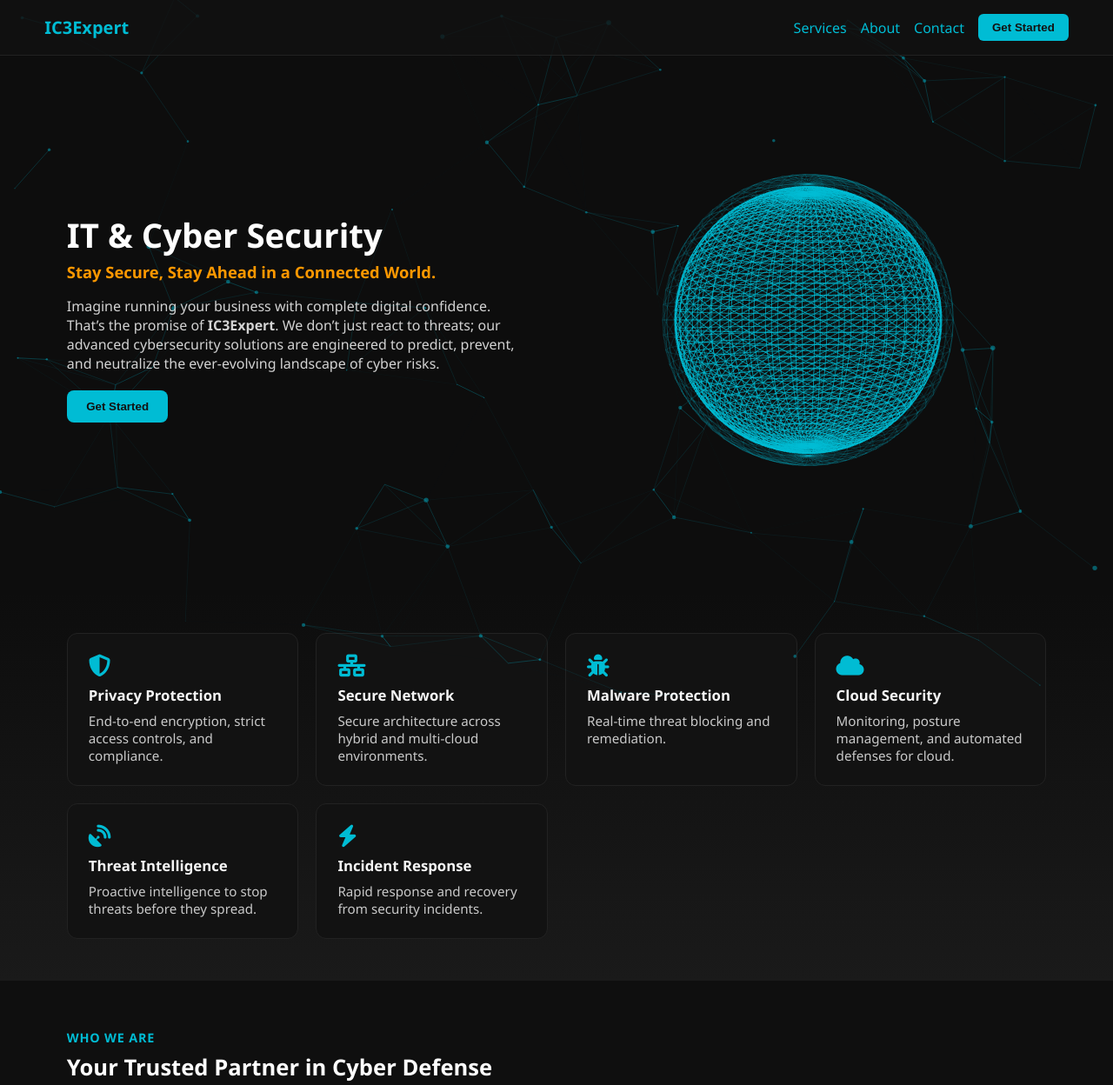
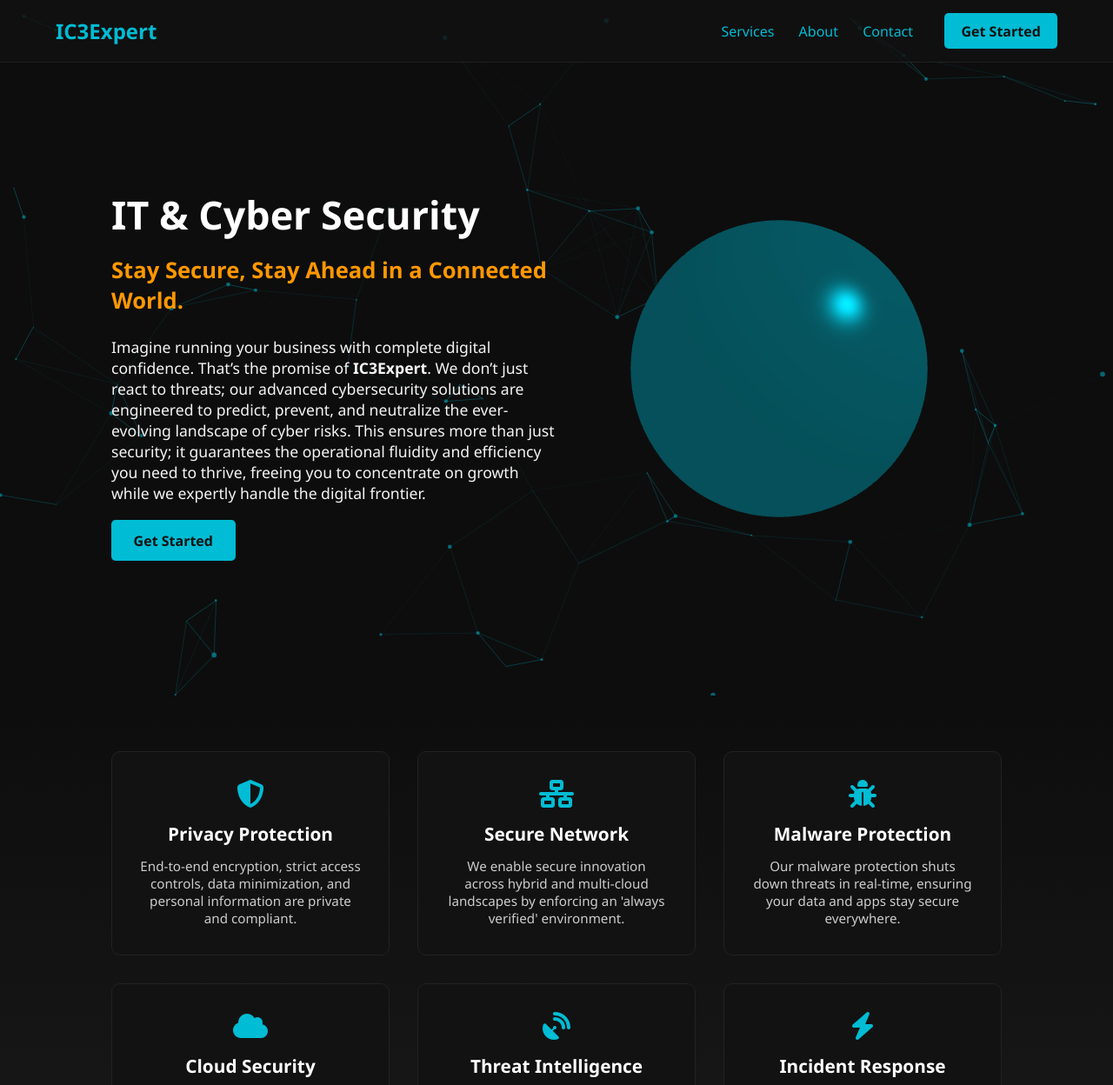
Before and after one commit to sabash444/index.html, a plain HTML site: page index.html in a window 1280 px wide. Shown: the top 1248 px of the page at 87% size. Drawn offline with nearby package versions, Linux system fonts and the light colour scheme; animation ran at ten frames a second.

Commit message:
Update index.html

```diff
--- a/index.html
+++ b/index.html
@@ -6,89 +6,231 @@
   <title>IC3Expert - IT & Cybersecurity Solutions</title>
   <link rel="stylesheet" href="https://cdnjs.cloudflare.com/ajax/libs/font-awesome/6.4.0/css/all.min.css">
   <style>
-    /* --- Reset & base --- */
-    *{box-sizing:border-box;margin:0;padding:0}
-    html,body{height:100%}
-    body{
+    * {
+      margin: 0;
+      padding: 0;
+      box-sizing: border-box;
+    }
+    body {
       font-family: "Segoe UI", Tahoma, Geneva, Verdana, sans-serif;
-      background:#0d0d0d;color:#f5f5f5;overflow-x:hidden;
-      -webkit-font-smoothing:antialiased;-moz-osx-font-smoothing:grayscale;
+      background-color: #0d0d0d;
+      color: #f5f5f5;
+      overflow-x: hidden;
     }
-    a{color:#00bcd4;text-decoration:none}
-    a:hover{color:#ff9800}
-
-    /* --- Header --- */
-    header{background:#121212cc;padding:1rem 4%;display:flex;justify-content:space-between;align-items:center;border-bottom:1px solid #222;position:fixed;width:100%;top:0;z-index:1100}
-    header h1{font-size:1.25rem;color:#00bcd4;font-weight:700}
-    nav{display:flex;align-items:center;gap:.75rem}
-    .nav-links{display:flex;gap:1rem;align-items:center}
-    .btn-nav{padding:.5rem 1rem;background:#00bcd4;color:#121212;border-radius:6px;font-weight:700;border:none}
-    .btn-nav:hover{background:#ff9800;color:#fff}
-
-    /* hamburger */
-    .hamburger{display:none;width:36px;height:36px;border-radius:6px;border:1px solid #222;background:transparent;align-items:center;justify-content:center;cursor:pointer}
-    .hamburger span{display:block;width:18px;height:2px;background:#cfe;position:relative}
-    .hamburger span::before,.hamburger span::after{content:'';position:absolute;width:18px;height:2px;background:#cfe;left:0}
-    .hamburger span::before{top:-6px}
-    .hamburger span::after{top:6px}
-
-    /* --- Particles background covers hero only --- */
-    #particles-js{position:absolute;top:0;left:0;width:100%;height:100vh;z-index:0}
-
-    /* --- Hero --- */
-    .hero{display:grid;grid-template-columns:1fr 1fr;align-items:center;gap:2rem;padding:7.5rem 6% 4rem;position:relative;min-height:85vh}
-    .hero-content{z-index:2;padding-right:1rem}
-    .hero h2{font-size:2.4rem;line-height:1.05;color:#fff;font-weight:800;margin-bottom:.6rem}
-    .hero h3{font-size:1.15rem;margin-bottom:1rem;color:#ff9800;font-weight:600}
-    .hero p{font-size:1rem;color:#d3d3d3;max-width:640px;margin-bottom:1.25rem}
-    .btn-primary{padding:.7rem 1.4rem;background:#00bcd4;color:#121212;border-radius:8px;font-weight:700;border:none}
-
-    #globe-container{width:100%;height:360px;max-width:560px;margin:0 auto;z-index:1}
-
-    /* --- Services --- */
-    .services{background:linear-gradient(180deg,#0d0d0d,#1a1a1a);padding:3rem 6%;display:grid;grid-template-columns:repeat(auto-fit,minmax(220px,1fr));gap:1.25rem}
-    .service-box{background:#121212;padding:1.5rem;border-radius:12px;border:1px solid #222;transition:transform .28s ease,border-color .28s}
-    .service-box:hover{transform:translateY(-8px);border-color:#00bcd4}
-    .service-box i{font-size:1.6rem;color:#00bcd4;margin-bottom:.6rem}
-    .service-box h4{font-size:1.05rem;margin-bottom:.5rem}
-    .service-box p{color:#c9c9c9;font-size:.95rem}
-
-    /* --- About --- */
-    .about{display:grid;grid-template-columns:1fr 1fr;gap:2rem;align-items:center;padding:3.5rem 6%;background:#0f0f0f}
-    .about-text h3{color:#00bcd4;font-size:.9rem;margin-bottom:.4rem;letter-spacing:.8px}
-    .about-text h2{font-size:1.6rem;margin-bottom:.8rem;color:#fff}
-    .about-text p{color:#cfcfcf;margin-bottom:1rem;line-height:1.6}
-    .progress-bar{background:#222;border-radius:999px;overflow:hidden;margin:.5rem 0}
-    .progress{height:10px;background:linear-gradient(90deg,#00bcd4,#008c9e);width:0;transition:width 1.2s ease}
-    .about-img img{width:100%;border-radius:10px;box-shadow:0 8px 30px rgba(0,188,212,.16)}
-
-    /* --- Footer --- */
-    footer{text-align:center;padding:1.5rem;background:#121212;border-top:1px solid #333;color:#aaa}
-
-    /* --- Responsive breakpoints --- */
-    @media (max-width:1024px){
-      .hero{grid-template-columns:1fr;min-height:80vh;padding-top:8.5rem}
-      #globe-container{order:2;height:320px}
-      .hero-content{text-align:left}
+    a {
+      color: #00bcd4;
+      text-decoration: none;
     }
-    @media (max-width:768px){
-      header{padding:1rem 4%}
-      .nav-links{display:none;}
-      .hamburger{display:flex}
-      .hero{padding-top:7rem}
-      .hero h2{font-size:1.9rem}
-      .hero h3{font-size:1.05rem}
-      #globe-container{height:300px}
-      .about{grid-template-columns:1fr;gap:1.25rem}
-      .about-img img{max-height:360px;object-fit:cover}
-      .services{padding:2rem 4%}
+    a:hover {
+      color: #ff9800;
     }
-    @media (max-width:480px){
-      .hero h2{font-size:1.6rem}
-      .hero p{font-size:.95rem}
-      .btn-primary{padding:.6rem 1rem}
-      #globe-container{height:240px}
-      .service-box{padding:1rem}
+    header {
+      background: #121212cc;
+      padding: 1.2rem 5%;
+      display: flex;
+      justify-content: space-between;
+      align-items: center;
+      border-bottom: 1px solid #222;
+      position: fixed;
+      width: 100%;
+      top: 0;
+      z-index: 1000;
+    }
+    header h1 {
+      font-size: 1.5rem;
+      color: #00bcd4;
+      font-weight: 700;
+    }
+    nav a {
+      margin-left: 1.5rem;
+      font-weight: 500;
+    }
+    .btn-nav {
+      margin-left: 2rem;
+      padding: 0.6rem 1.2rem;
+      background: #00bcd4;
+      color: #121212;
+      border-radius: 5px;
+      font-weight: bold;
+      transition: background 0.3s;
+    }
+    .btn-nav:hover {
+      background: #ff9800;
+      color: #fff;
+    }
+    .hero {
+      display: grid;
+      grid-template-columns: 1fr 1fr;
+      align-items: center;
+      padding: 8rem 10% 5rem 10%;
+      position: relative;
+      min-height: 100vh;
+    }
+    .hero-content {
+      z-index: 2;
+    }
+    .hero h2 {
+      font-size: 2.8rem;
+      margin-bottom: 1rem;
+      color: #ffffff;
+      font-weight: 800;
+    }
+    .hero h3 {
+      font-size: 1.6rem;
+      margin-bottom: 1.5rem;
+      font-weight: 600;
+      color: #ff9800;
+    }
+    .hero p {
+      font-size: 1.1rem;
+      margin-bottom: 2rem;
+      max-width: 600px;
+    }
+    .btn-primary {
+      padding: 0.8rem 1.6rem;
+      background: #00bcd4;
+      color: #121212;
+      border-radius: 5px;
+      font-weight: bold;
+      transition: background 0.3s;
+    }
+    .btn-primary:hover {
+      background: #ff9800;
+      color: #fff;
+    }
+    #particles-js {
+      position: absolute;
+      top: 0;
+      left: 0;
+      width: 100%;
+      height: 100%;
+      z-index: 0;
+    }
+    #globe-container {
+      width: 100%;
+      height: 400px;
+    }
+    /* Services Section */
+    .services {
+      background: linear-gradient(180deg, #0d0d0d, #1a1a1a);
+      padding: 4rem 10%;
+      display: grid;
+      grid-template-columns: repeat(auto-fit, minmax(250px, 1fr));
+      gap: 2rem;
+      text-align: center;
+    }
+    .service-box {
+      background: #121212;
+      padding: 2rem;
+      border-radius: 10px;
+      border: 1px solid #222;
+      transition: transform 0.3s, border-color 0.3s;
+    }
+    .service-box:hover {
+      transform: translateY(-8px);
+      border-color: #00bcd4;
+    }
+    .service-box i {
+      font-size: 2rem;
+      color: #00bcd4;
+      margin-bottom: 1rem;
+    }
+    .service-box h4 {
+      font-size: 1.3rem;
+      margin-bottom: 0.8rem;
+      color: #fff;
+    }
+    .service-box p {
+      font-size: 0.95rem;
+      color: #ccc;
+    }
+    /* About Section */
+    .about {
+      display: grid;
+      grid-template-columns: 1fr 1fr;
+      align-items: center;
+      gap: 3rem;
+      padding: 5rem 10%;
+      background: #0f0f0f;
+    }
+    .about-text h3 {
+      color: #00bcd4;
+      font-size: 1rem;
+      margin-bottom: 0.5rem;
+      letter-spacing: 1px;
+    }
+    .about-text h2 {
+      font-size: 2rem;
+      margin-bottom: 1rem;
+      color: #fff;
+    }
+    .about-text p {
+      margin-bottom: 1.5rem;
+      color: #ccc;
+      line-height: 1.6;
+    }
+    .progress-bar {
+      background: #222;
+      border-radius: 20px;
+      overflow: hidden;
+      margin-bottom: 1rem;
+    }
+    .progress {
+      height: 10px;
+      background: linear-gradient(90deg, #00bcd4, #008c9e);
+      width: 0;
+      transition: width 1.5s ease-in-out;
+    }
+    .about img {
+      width: 100%;
+      border-radius: 10px;
+      box-shadow: 0px 0px 20px rgba(0, 188, 212, 0.3);
+    }
+    footer {
+      text-align: center;
+      padding: 1.5rem;
+      background: #121212;
+      border-top: 1px solid #333;
+      font-size: 0.9rem;
+      color: #aaa;
+    }
+    /* Responsive */
+    @media (max-width: 1024px) {
+      .hero {
+        grid-template-columns: 1fr;
+        text-align: center;
+      }
+      .about {
+        grid-template-columns: 1fr;
+      }
+      #globe-container {
+        height: 300px;
+      }
+    }
+    @media (max-width: 768px) {
+      header {
+        flex-direction: column;
+      }
+      nav a {
+        margin: 0 0.8rem;
+      }
+      .hero h2 {
+        font-size: 2.2rem;
+      }
+      .hero h3 {
+        font-size: 1.2rem;
+      }
+    }
+    @media (max-width: 480px) {
+      .hero h2 {
+        font-size: 1.8rem;
+      }
+      .hero h3 {
+        font-size: 1rem;
+      }
+      .hero p {
+        font-size: 0.9rem;
+      }
     }
   </style>
 </head>
@@ -96,43 +238,60 @@
   <header>
     <h1>IC3Expert</h1>
     <nav>
-      <div class="nav-links" id="navLinks">
       <a href="#services">Services</a>
       <a href="#about">About</a>
       <a href="#contact">Contact</a>
-        <button class="btn-nav" onclick="document.getElementById('contact').scrollIntoView({behavior:'smooth'})">Get Started</button>
-      </div>
-      <button class="hamburger" id="hamburger" aria-label="Toggle navigation">
-        <span></span>
-      </button>
+      <a href="#contact" class="btn-nav">Get Started</a>
     </nav>
   </header>
 
-  <!-- particles cover hero area -->
-  <div id="particles-js" aria-hidden="true"></div>
+  <div id="particles-js"></div>
 
-  <main>
-    <section class="hero" id="home">
+  <section class="hero">
     <div class="hero-content">
       <h2>IT & Cyber Security</h2>
       <h3>Stay Secure, Stay Ahead in a Connected World.</h3>
-        <p>Imagine running your business with complete digital confidence. That’s the promise of <strong>IC3Expert</strong>. We don’t just react to threats; our advanced cybersecurity solutions are engineered to predict, prevent, and neutralize the ever-evolving landscape of cyber risks.</p>
-        <button class="btn-primary" onclick="document.getElementById('contact').scrollIntoView({behavior:'smooth'})">Get Started</button>
+      <p>Imagine running your business with complete digital confidence. That’s the promise of <strong>IC3Expert</strong>. We don’t just react to threats; our advanced cybersecurity solutions are engineered to predict, prevent, and neutralize the ever-evolving landscape of cyber risks. This ensures more than just security; it guarantees the operational fluidity and efficiency you need to thrive, freeing you to concentrate on growth while we expertly handle the digital frontier.</p>
+      <a href="#contact" class="btn-primary">Get Started</a>
     </div>
-      <div id="globe-container" aria-hidden="false"></div>
+    <div id="globe-container"></div>
   </section>
 
-    <!-- Services -->
+  <!-- Services Section -->
   <section class="services" id="services">
-      <div class="service-box"><i class="fas fa-shield-alt"></i><h4>Privacy Protection</h4><p>End-to-end encryption, strict access controls, and compliance.</p></div>
-      <div class="service-box"><i class="fas fa-network-wired"></i><h4>Secure Network</h4><p>Secure architecture across hybrid and multi-cloud environments.</p></div>
-      <div class="service-box"><i class="fas fa-bug"></i><h4>Malware Protection</h4><p>Real-time threat blocking and remediation.</p></div>
-      <div class="service-box"><i class="fas fa-cloud"></i><h4>Cloud Security</h4><p>Monitoring, posture management, and automated defenses for cloud.</p></div>
-      <div class="service-box"><i class="fas fa-satellite-dish"></i><h4>Threat Intelligence</h4><p>Proactive intelligence to stop threats before they spread.</p></div>
-      <div class="service-box"><i class="fas fa-bolt"></i><h4>Incident Response</h4><p>Rapid response and recovery from security incidents.</p></div>
+    <div class="service-box">
+      <i class="fas fa-shield-alt"></i>
+      <h4>Privacy Protection</h4>
+      <p>End-to-end encryption, strict access controls, data minimization, and personal information are private and compliant.</p>
+    </div>
+    <div class="service-box">
+      <i class="fas fa-network-wired"></i>
+      <h4>Secure Network</h4>
+      <p>We enable secure innovation across hybrid and multi-cloud landscapes by enforcing an 'always verified' environment.</p>
+    </div>
+    <div class="service-box">
+      <i class="fas fa-bug"></i>
+      <h4>Malware Protection</h4>
+      <p>Our malware protection shuts down threats in real-time, ensuring your data and apps stay secure everywhere.</p>
+    </div>
+    <div class="service-box">
+      <i class="fas fa-cloud"></i>
+      <h4>Cloud Security</h4>
+      <p>Protecting cloud infrastructure and applications with advanced monitoring, compliance enforcement, and automated defenses.</p>
+    </div>
+    <div class="service-box">
+      <i class="fas fa-satellite-dish"></i>
+      <h4>Threat Intelligence</h4>
+      <p>Real-time intelligence and analytics to detect, track, and prevent cyber threats before they impact your business.</p>
+    </div>
+    <div class="service-box">
+      <i class="fas fa-bolt"></i>
+      <h4>Incident Response</h4>
+      <p>Rapid, expert-led response to cyber incidents, minimizing damage and ensuring business continuity.</p>
+    </div>
   </section>
 
-    <!-- About -->
+  <!-- About Section -->
   <section class="about" id="about">
     <div class="about-text">
       <h3>WHO WE ARE</h3>
@@ -142,125 +301,96 @@
       <div class="progress-bar"><div class="progress" style="width:90%"></div></div>
       <label>Resilient Protection</label>
       <div class="progress-bar"><div class="progress" style="width:85%"></div></div>
-        <button class="btn-primary" onclick="document.getElementById('contact').scrollIntoView({behavior:'smooth'})">Get Started</button>
+      <a href="#contact" class="btn-primary">Get Started</a>
     </div>
     <div class="about-img">
-        <!-- generated image placed into project root earlier -->
-        <img src="A_digital_photograph_features_a_portrait_of_an_Afr.png" alt="IT Professional in Blue Shirt and Tie">
+      <img src="A_digital_photograph_features_a_portrait_of_an_Afr.png" alt="IT Professional in Blue Shirt">
     </div>
   </section>
-
-    <!-- Contact (static) -->
-    <section id="contact" style="padding:3rem 6%;background:#090909;">
-      <div style="max-width:900px;margin:0 auto;display:grid;grid-template-columns:1fr;gap:1rem;">
-        <h3 style="color:#00bcd4;margin-bottom:.5rem">Get in touch</h3>
-        <p style="color:#d0d0d0;">Fill the form and we'll respond within 24 hours.</p>
-        <form id="contactForm" style="display:grid;grid-template-columns:1fr 1fr;gap:1rem;">
-          <input type="text" name="name" placeholder="Full name" required style="padding:.8rem;border-radius:8px;border:1px solid #222;background:#0b0b0b;color:#fff">
-          <input type="email" name="email" placeholder="Email" required style="padding:.8rem;border-radius:8px;border:1px solid #222;background:#0b0b0b;color:#fff">
-          <input type="text" name="subject" placeholder="Subject" style="grid-column:1/-1;padding:.8rem;border-radius:8px;border:1px solid #222;background:#0b0b0b;color:#fff">
-          <textarea name="message" rows="6" placeholder="Message" style="grid-column:1/-1;padding:.8rem;border-radius:8px;border:1px solid #222;background:#0b0b0b;color:#fff"></textarea>
-          <button type="submit" class="btn-primary" style="grid-column:1/-1;width:160px">Send Message</button>
-        </form>
-      </div>
-    </section>
-
-  </main>
 
   <footer>
     <p>&copy; 2025 IC3Expert. All rights reserved.</p>
   </footer>
 
-  <!-- scripts: particles + three.js -->
+  <!-- Particles.js -->
   <script src="https://cdn.jsdelivr.net/particles.js/2.0.0/particles.min.js"></script>
   <script>
-    particlesJS('particles-js',{
-      particles:{number:{value:70,density:{enable:true,value_area:800}},color:{value:'#00bcd4'},shape:{type:'circle'},opacity:{value:.45},size:{value:3,random:true},line_linked:{enable:true,distance:140,color:'#00bcd4',opacity:.36,width:1},move:{enable:true,speed:1.8,out_mode:'out'}},
-      interactivity:{detect_on:'canvas',events:{onhover:{enable:true,mode:'repulse'},onclick:{enable:true,mode:'push'}},modes:{repulse:{distance:100},push:{particles_nb:4}}},retina_detect:true
+    particlesJS("particles-js", {
+      particles: {
+        number: { value: 50, density: { enable: true, value_area: 800 } },
+        color: { value: "#00bcd4" },
+        shape: { type: "circle" },
+        opacity: { value: 0.5 },
+        size: { value: 3, random: true },
+        line_linked: { enable: true, distance: 150, color: "#00bcd4", opacity: 0.4, width: 1 },
+        move: { enable: true, speed: 2, out_mode: "out" }
+      },
+      interactivity: {
+        detect_on: "canvas",
+        events: { onhover: { enable: true, mode: "repulse" } },
+        modes: { repulse: { distance: 100, duration: 0.4 } }
+      },
+      retina_detect: true
     });
   </script>
 
+  <!-- Three.js Globe -->
   <script src="https://cdnjs.cloudflare.com/ajax/libs/three.js/r128/three.min.js"></script>
+  <script src="https://cdn.jsdelivr.net/npm/three@0.128.0/examples/js/controls/OrbitControls.js"></script>
   <script>
-    // Globe setup (responsive + simple drag interaction)
-    (function(){
-      const container = document.getElementById('globe-container');
+    const container = document.getElementById("globe-container");
     const scene = new THREE.Scene();
-      const camera = new THREE.PerspectiveCamera(45, container.clientWidth / container.clientHeight, .1, 1000);
-      const renderer = new THREE.WebGLRenderer({antialias:true,alpha:true});
-      renderer.setPixelRatio(window.devicePixelRatio);
+    const camera = new THREE.PerspectiveCamera(
+      45,
+      container.clientWidth / container.clientHeight,
+      0.1,
+      1000
+    );
+    const renderer = new THREE.WebGLRenderer({ antialias: true, alpha: true });
     renderer.setSize(container.clientWidth, container.clientHeight);
     container.appendChild(renderer.domElement);
 
-      // Wireframe globe
-      const geo = new THREE.SphereGeometry(5,48,48);
-      const wire = new THREE.WireframeGeometry(geo);
-      const mesh = new THREE.LineSegments(wire);
-      mesh.material.depthTest = false;
-      mesh.material.opacity = .7;
-      mesh.material.transparent = true;
-      mesh.material.color = new THREE.Color('#00bcd4');
-      scene.add(mesh);
+    const geometry = new THREE.SphereGeometry(5, 64, 64);
+    const material = new THREE.MeshPhongMaterial({
+      color: 0x0a0a0a,
+      emissive: 0x00bcd4,
+      emissiveIntensity: 0.4,
+      shininess: 100,
+      specular: 0x111111,
+      wireframe: false
+    });
+    const globe = new THREE.Mesh(geometry, material);
+    scene.add(globe);
 
-      // subtle glow using second larger wireframe
-      const geo2 = new THREE.SphereGeometry(5.4,32,32);
-      const wire2 = new THREE.WireframeGeometry(geo2);
-      const mesh2 = new THREE.LineSegments(wire2);
-      mesh2.material.depthTest = false;mesh2.material.opacity = .15;mesh2.material.transparent = true;mesh2.material.color = new THREE.Color('#00bcd4');
-      scene.add(mesh2);
+    const ambientLight = new THREE.AmbientLight(0x404040, 2);
+    scene.add(ambientLight);
+
+    const pointLight = new THREE.PointLight(0x00bcd4, 1.2);
+    pointLight.position.set(10, 10, 10);
+    scene.add(pointLight);
 
     camera.position.z = 15;
 
-      // Auto rotation
-      let autoRotate = true;
-      let lastX = null; let isDragging = false;
+    const controls = new THREE.OrbitControls(camera, renderer.domElement);
+    controls.enableZoom = false;
+    controls.enablePan = false;
+    controls.autoRotate = true;
+    controls.autoRotateSpeed = 1.0;
+    controls.enableDamping = true;
+    controls.dampingFactor = 0.05;
 
-      // Pointer drag to rotate
-      container.addEventListener('pointerdown', (e)=>{isDragging=true;lastX=e.clientX;autoRotate=false;container.setPointerCapture(e.pointerId)});
-      window.addEventListener('pointerup',(e)=>{isDragging=false;lastX=null;setTimeout(()=>{autoRotate=true},1000)});
-      window.addEventListener('pointermove',(e)=>{if(!isDragging) return; const dx = (e.clientX - lastX); mesh.rotation.y += dx * 0.005; mesh2.rotation.y += dx * 0.005; lastX = e.clientX});
+    function animate() {
+      requestAnimationFrame(animate);
+      controls.update();
+      renderer.render(scene, camera);
+    }
+    animate();
 
-      function onResize(){
-        const w = container.clientWidth; const h = container.clientHeight;
-        camera.aspect = w/h; camera.updateProjectionMatrix(); renderer.setSize(w,h);
-      }
-      window.addEventListener('resize', onResize);
-
-      function animate(){requestAnimationFrame(animate); if(autoRotate && !isDragging){mesh.rotation.y += 0.003; mesh2.rotation.y += 0.002} renderer.render(scene,camera)}
-      animate();
-    })();
-  </script>
-
-  <script>
-    // Simple hamburger toggle for mobile
-    const hamb = document.getElementById('hamburger');
-    const navLinks = document.getElementById('navLinks');
-    hamb.addEventListener('click', ()=>{
-      const showing = getComputedStyle(navLinks).display !== 'none';
-      navLinks.style.display = showing ? 'none' : 'flex';
-      navLinks.style.flexDirection = 'column';
-      navLinks.style.background = '#0b0b0b';
-      navLinks.style.padding = '1rem';
-      navLinks.style.position = 'absolute';
-      navLinks.style.right = '4%';
-      navLinks.style.top = '64px';
-      navLinks.style.borderRadius = '8px';
-      navLinks.style.gap = '0.6rem';
+    window.addEventListener("resize", () => {
+      camera.aspect = container.clientWidth / container.clientHeight;
+      camera.updateProjectionMatrix();
+      renderer.setSize(container.clientWidth, container.clientHeight);
     });
-
-    // Contact form stub: prevent default and show simple success (no backend)
-    document.getElementById('contactForm').addEventListener('submit', function(e){
-      e.preventDefault();
-      alert('Thanks! Your message was captured locally — wire this to an email endpoint to send it.');
-      this.reset();
-    });
-
-    // animate progress bars on scroll
-    function animateProgress(){document.querySelectorAll('.progress').forEach(p=>{if(p.style.width && p.style.width!=='0%'){return}const rect = p.getBoundingClientRect(); if(rect.top < window.innerHeight - 80){p.style.width = p.getAttribute('data-width') || p.style.width || '85%'}})}
-    window.addEventListener('scroll', animateProgress);
-    // set explicit widths
-    document.querySelectorAll('.progress')[0].style.width='90%';
-    document.querySelectorAll('.progress')[1].style.width='85%';
   </script>
 </body>
 </html>
```
Lines whose indentation alone changed are shown as unchanged.
